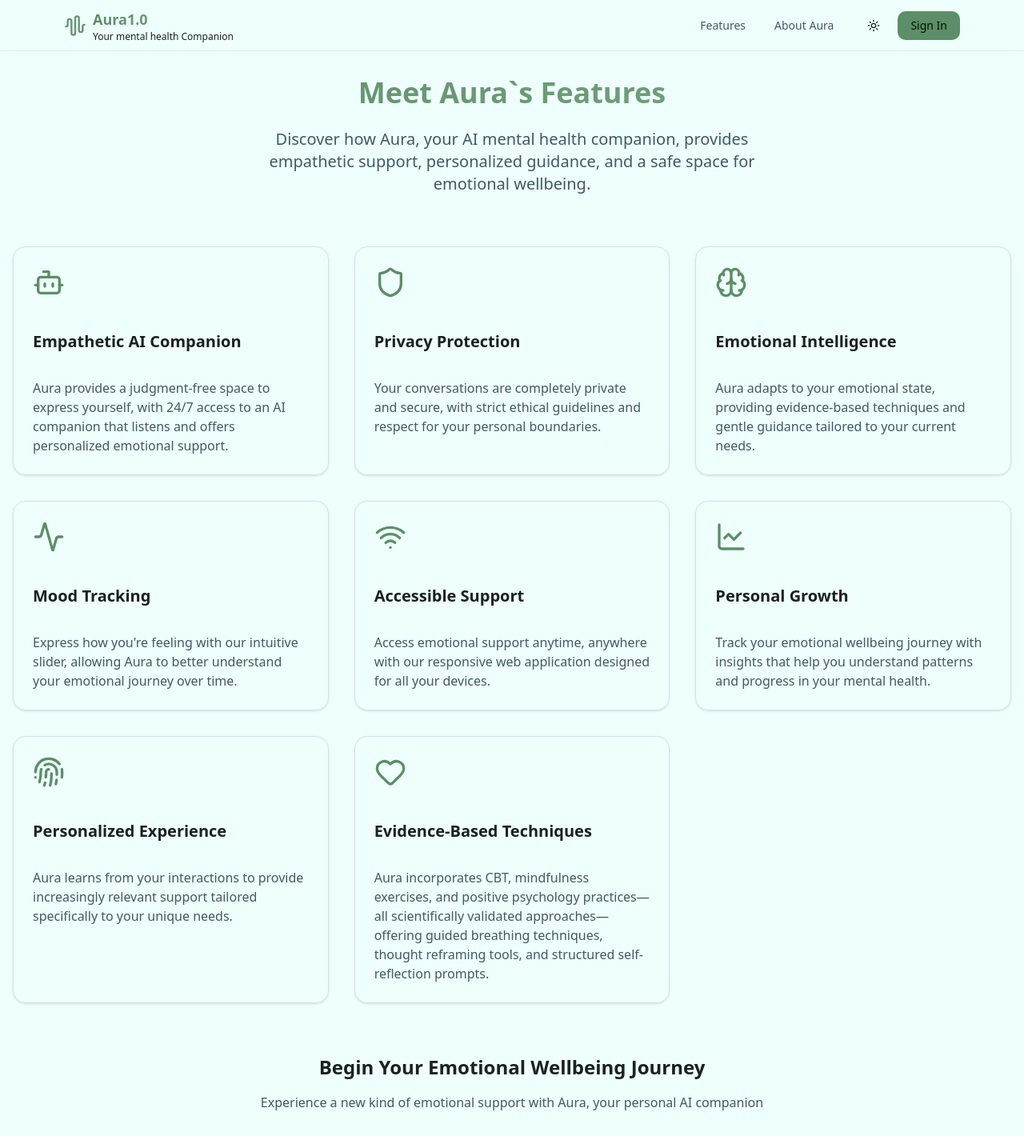
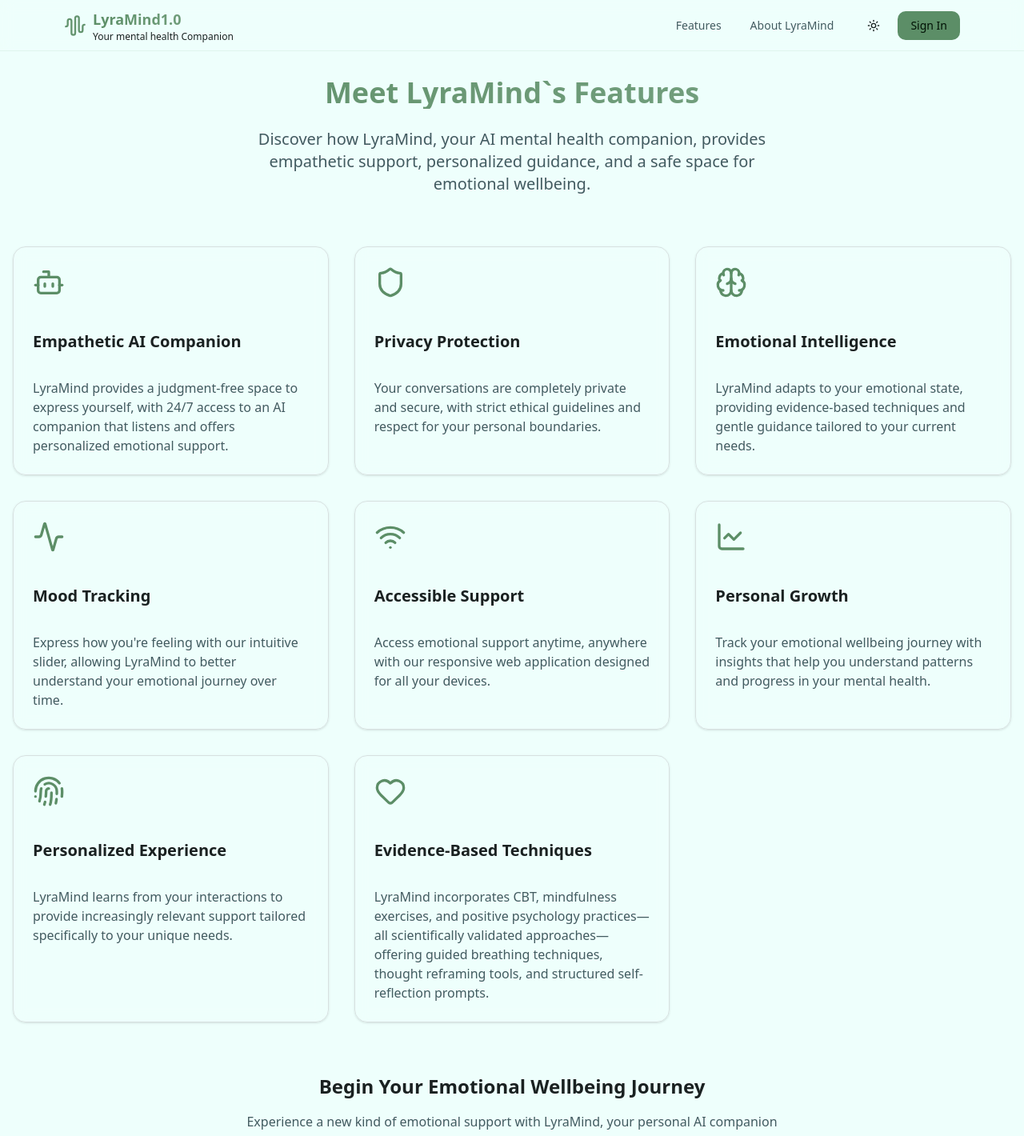
Before and after one commit to tajwone17/Aura1.0-AI-Therapist-Agent, a Next.js app: page /features in a window 1280 px wide. Shown: the top 1420 px of the page at 80% size. Built offline with nearby package versions, Linux system fonts and the light colour scheme.

Commit message:
feat: rename project from Aura to LyraMind and update related references

```diff
--- a/app/about/page.tsx
+++ b/app/about/page.tsx
@@ -36,7 +36,7 @@ export default function AboutPage() {
         className="text-center mb-20"
       >
         <h1 className="text-4xl font-bold mb-6 bg-gradient-to-r from-primary to-primary/80 bg-clip-text text-transparent">
-          About Aura3.0
+          About LyraMind 1.0
         </h1>
         <p className="text-xl text-muted-foreground max-w-3xl mx-auto">
           We`re revolutionizing mental health support by combining cutting-edge
@@ -86,7 +86,7 @@ export default function AboutPage() {
                 <span className="text-2xl font-bold text-primary">KA</span>
               </div>
             </div>
-            <h3 className="text-2xl font-semibold mb-1">KM Asifuzzaman</h3>
+            <h3 className="text-2xl font-semibold mb-1">Khadem Mohammad Asifuzzaman</h3>
             <p className="text-primary mb-3 font-medium">Project Supervisor</p>
           </Card>
         </motion.div>
--- a/app/features/page.tsx
+++ b/app/features/page.tsx
@@ -18,7 +18,7 @@ const features = [
     icon: <Bot className="w-10 h-10 text-primary" />,
     title: "Empathetic AI Companion",
     description:
-      "Aura provides a judgment-free space to express yourself, with 24/7 access to an AI companion that listens and offers personalized emotional support.",
+      "LyraMind provides a judgment-free space to express yourself, with 24/7 access to an AI companion that listens and offers personalized emotional support.",
   },
   {
     icon: <Shield className="w-10 h-10 text-primary" />,
@@ -30,13 +30,13 @@ const features = [
     icon: <Brain className="w-10 h-10 text-primary" />,
     title: "Emotional Intelligence",
     description:
-      "Aura adapts to your emotional state, providing evidence-based techniques and gentle guidance tailored to your current needs.",
+      "LyraMind adapts to your emotional state, providing evidence-based techniques and gentle guidance tailored to your current needs.",
   },
   {
     icon: <Activity className="w-10 h-10 text-primary" />,
     title: "Mood Tracking",
     description:
-      "Express how you're feeling with our intuitive slider, allowing Aura to better understand your emotional journey over time.",
+      "Express how you're feeling with our intuitive slider, allowing LyraMind to better understand your emotional journey over time.",
   },
   {
     icon: <Wifi className="w-10 h-10 text-primary" />,
@@ -54,13 +54,13 @@ const features = [
     icon: <Fingerprint className="w-10 h-10 text-primary" />,
     title: "Personalized Experience",
     description:
-      "Aura learns from your interactions to provide increasingly relevant support tailored specifically to your unique needs.",
+      "LyraMind learns from your interactions to provide increasingly relevant support tailored specifically to your unique needs.",
   },
   {
     icon: <Heart className="w-10 h-10 text-primary" />,
     title: "Evidence-Based Techniques",
     description:
-      "Aura incorporates CBT, mindfulness exercises, and positive psychology practices—all scientifically validated approaches—offering guided breathing techniques, thought reframing tools, and structured self-reflection prompts.",
+      "LyraMind incorporates CBT, mindfulness exercises, and positive psychology practices—all scientifically validated approaches—offering guided breathing techniques, thought reframing tools, and structured self-reflection prompts.",
   },
 ];
 
@@ -74,10 +74,10 @@ export default function FeaturesPage() {
         className="text-center mb-16"
       >
         <h1 className="text-4xl font-bold mb-6 bg-gradient-to-r from-primary to-primary/80 bg-clip-text text-transparent">
-          Meet Aura`s Features
+          Meet LyraMind`s Features
         </h1>
         <p className="text-xl text-muted-foreground max-w-2xl mx-auto">
-          Discover how Aura, your AI mental health companion, provides
+          Discover how LyraMind, your AI mental health companion, provides
           empathetic support, personalized guidance, and a safe space for
           emotional wellbeing.
         </p>
@@ -110,14 +110,14 @@ export default function FeaturesPage() {
           Begin Your Emotional Wellbeing Journey
         </h2>
         <p className="text-muted-foreground mb-8">
-          Experience a new kind of emotional support with Aura, your personal AI
-          companion
+          Experience a new kind of emotional support with LyraMind, your
+          personal AI companion
         </p>
         <a
           href="/dashboard"
           className="inline-flex items-center px-6 py-3 rounded-lg bg-primary text-primary-foreground hover:bg-primary/90 transition-colors"
         >
-          Start With Aura
+          Start With LyraMind
           <Heart className="ml-2 w-5 h-5" />
         </a>
       </motion.div>
--- a/app/layout.tsx
+++ b/app/layout.tsx
@@ -15,9 +15,9 @@ const geistMono = Geist_Mono({
 });
 
 export const metadata: Metadata = {
-  title: "Aura - AI Therapist Agent",
+  title: "LyraMind - AI Therapist Agent",
   description:
-    "Aura is your personal AI therapist agent, providing support and guidance powered by advanced AI.",
+    "LyraMind is your personal AI therapist agent, providing support and guidance powered by advanced AI.",
 };
 
 export default function RootLayout({
--- a/app/page.tsx
+++ b/app/page.tsx
@@ -47,7 +47,7 @@ export default function Home() {
 
   const welcomeSteps = [
     {
-      title: "Hi, I`m Aura 👋",
+      title: "Hi, I`m LyraMind 👋",
       description:
         "Your AI companion for emotional well-being. I`m here to provide a safe, judgment-free space for you to express yourself.",
       icon: Waves,
@@ -246,7 +246,7 @@ export default function Home() {
         <div className="max-w-6xl mx-auto">
           <motion.div className="text-center mb-16 space-y-4 text-white ">
             <h2 className="text-3xl font-bold bg-gradient-to-r from-primary/90 to-primary bg-clip-text text-transparent dark:text-primary/90">
-              How Aura Helps You
+              How LyraMind Helps You
             </h2>
             <p className="text-foreground dark:text-foreground/95 max-w-2xl mx-auto font-medium text-lg">
               Experience a new kind of emotional support, powered by empathetic
--- a/components/footer.tsx
+++ b/components/footer.tsx
@@ -6,7 +6,7 @@ export function Footer() {
     <footer className="border-t py-6">
       <div className="container flex flex-col items-center gap-4 px-4 md:px-6">
         <p className="text-sm text-muted-foreground text-center">
-          © 2025 Aura 1.0 All rights reserved.
+          © 2025 LyraMind 1.0 All rights reserved.
         </p>
       </div>
     </footer>
--- a/components/header.tsx
+++ b/components/header.tsx
@@ -10,7 +10,7 @@ export default function Header() {
      const [isMenuOpen, setIsMenuOpen] = useState(false);
   const navItems = [
     { href: "/features", label: "Features" },
-     { href: "/about", label: "About Aura" },
+     { href: "/about", label: "About LyraMind" },
   ];
 
   return (
@@ -26,7 +26,7 @@ export default function Header() {
             <AudioWaveform className="h-7 w-7 text-primary animate-pulse-gentle" />
             <div className="flex flex-col">
               <span className="font-semibold text-lg bg-gradient-to-r from-primary to-primary/80 bg-clip-text text-transparent">
-                Aura1.0
+                LyraMind1.0
               </span>
               <span className="hidden sm:block text-xs dark:text-muted-foreground">
                 Your mental health Companion
--- a/package.json
+++ b/package.json
@@ -1,5 +1,5 @@
 {
-  "name": "ai-therapist-agent-aura",
+  "name": "ai-therapist-agent-LyraMind",
   "version": "0.1.0",
   "private": true,
   "scripts": {
```
Also changed, not shown: 1 other file (tests, documents, lock files or other folders).
